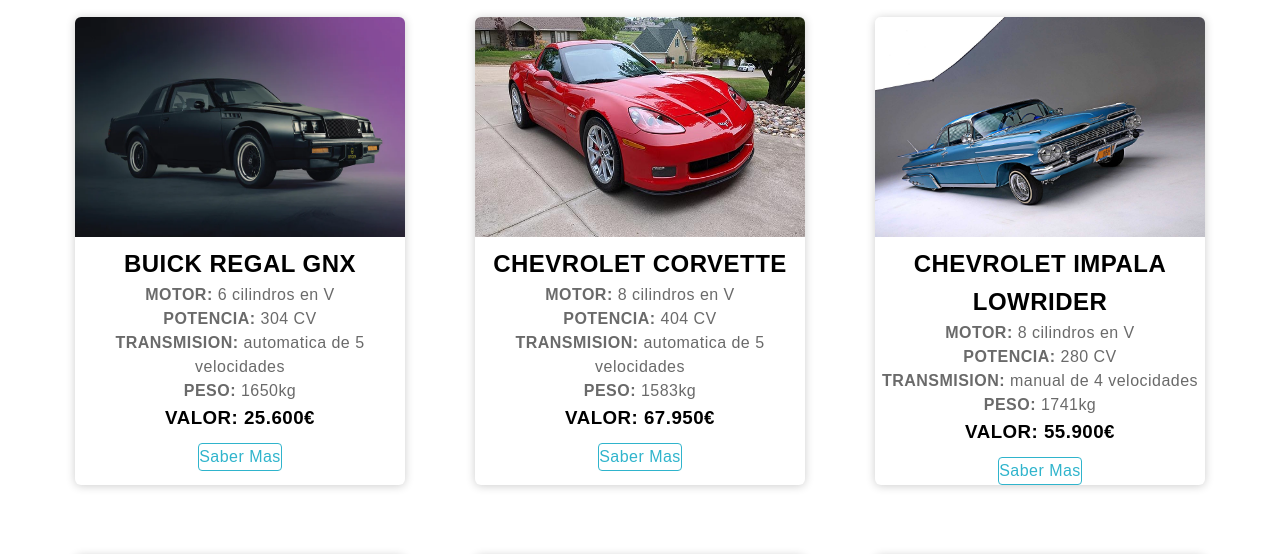
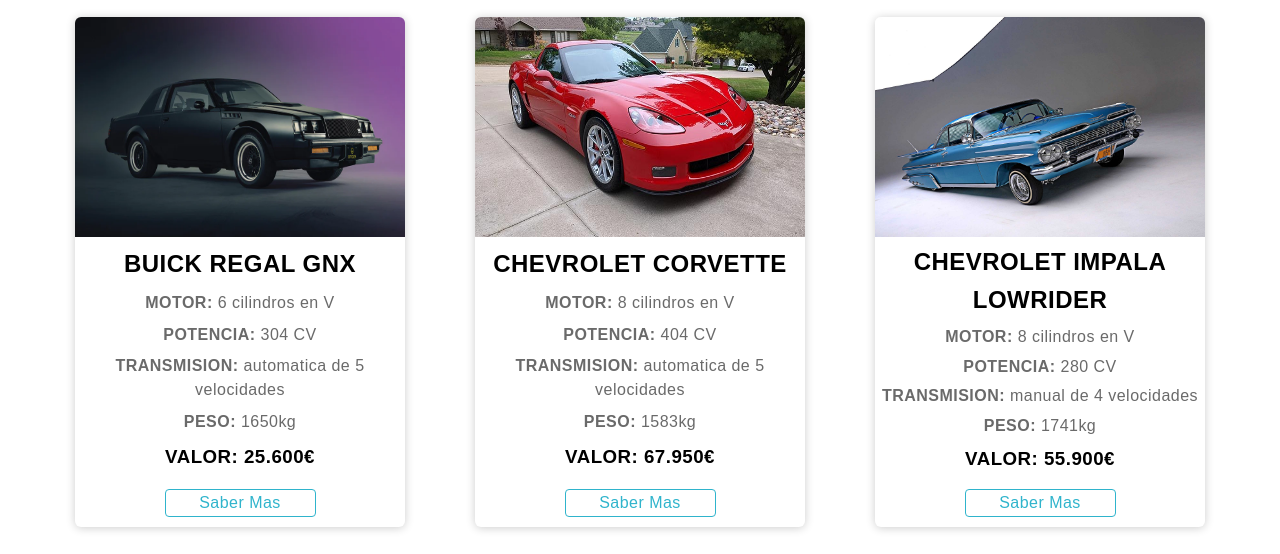
Before and after one commit to Enzoo99/Venta-de-autos, a plain HTML site: page index.html in a window 1280 px wide. Shown: the part 167-721 px from the top of the page. Drawn offline with Linux system fonts and the light colour scheme.

Commit message:
cambio archivo js json y btn de card

```diff
--- a/Json/database.json
+++ b/Json/database.json
@@ -6,7 +6,7 @@
         "transmision": "automatica de 5 velocidades",
         "peso": "1650",
         "price": "25.600",
-        "img": "../Tarjetas/01.png",
+        "img": "/Tarjetas/01.png",
         "url": "https://www.diariomotor.com/reportajes/buick-gnx-historia/"
     },
     {
--- a/Script/script.js
+++ b/Script/script.js
@@ -1,6 +1,6 @@
 const contenedorHTML = document.getElementById("contenedor")
 
-fetch("../Json/database.json")
+fetch("./Json/database.json")
     .then(response => response.json())
     .then(data => {
         for(const producto of data){
--- a/Style/Style.css
+++ b/Style/Style.css
@@ -1,3 +1,7 @@
+:root{
+    --color-btn-celeste: #2fb4cc;
+    --color-fuente-gris: #6a6a6a;
+}
 *{
     margin: 0;
     padding: 0;
@@ -30,6 +34,10 @@
     transition: all 400ms ease;
     background-color: white;
     font-family: sans-serif;
+    min-height: 510px;
+    display: flex;
+    flex-direction: column;
+    justify-content: space-between;
 }
 .carta:hover{
     transform: translateY(-5%);
@@ -42,18 +50,20 @@
 }
 .carta p{
     line-height: 1.5;
-    color: #6a6a6a;
+    color: var(--color-fuente-gris);
 }
 .carta a{
     text-decoration: none;
     display: inline-block;
-    margin-top: 10px;
-    color: #2fb4cc;
-    border: 1px solid #2fb4cc;
+    margin: 10px 0;
+    color: var(--color-btn-celeste);
+    border: 1px solid var(--color-btn-celeste);
     border-radius: 4px;
     transition: all 400ms ease;
+    width: 149px;
+    align-self: center;
 }
 .carta a:hover{
-    background: #2fb4cc;
+    background: var(--color-btn-celeste);
     color: white;
 }
```
